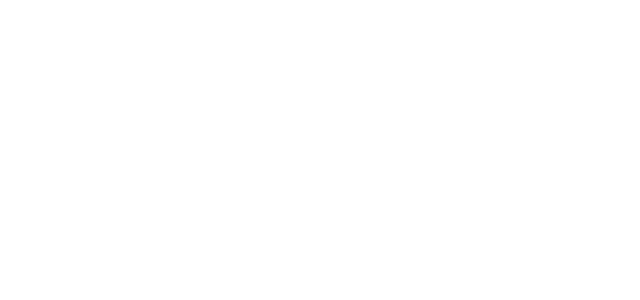
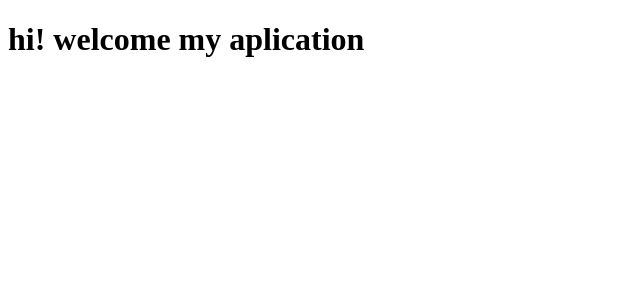
Before and after one commit to thejavierCO/Todo-app-svelte, a Svelte app: page / in a window 1280 px wide. Shown: the top 300 px of the page, without its empty margins (0-640 px from the left). Built offline with nearby package versions, Linux system fonts and the light colour scheme.

Commit message:
create base for template

```diff
--- a/src/App.svelte
+++ b/src/App.svelte
@@ -1,4 +1,5 @@
 <script>
-	export let App;
-	console.log(App);
+	export let text;
 </script>
+
+<h1>{text} welcome my aplication</h1>
--- a/src/main.js
+++ b/src/main.js
@@ -2,7 +2,9 @@ import App from './App.svelte';
 
 const app = new App({
 	target: document.querySelector("[app]"),
-	props: {}
+	props: {
+		text:"hi!"
+	}
 });
 
 export default app;
```
Also changed, not shown: 2 other files (tests, documents, lock files or other folders).
